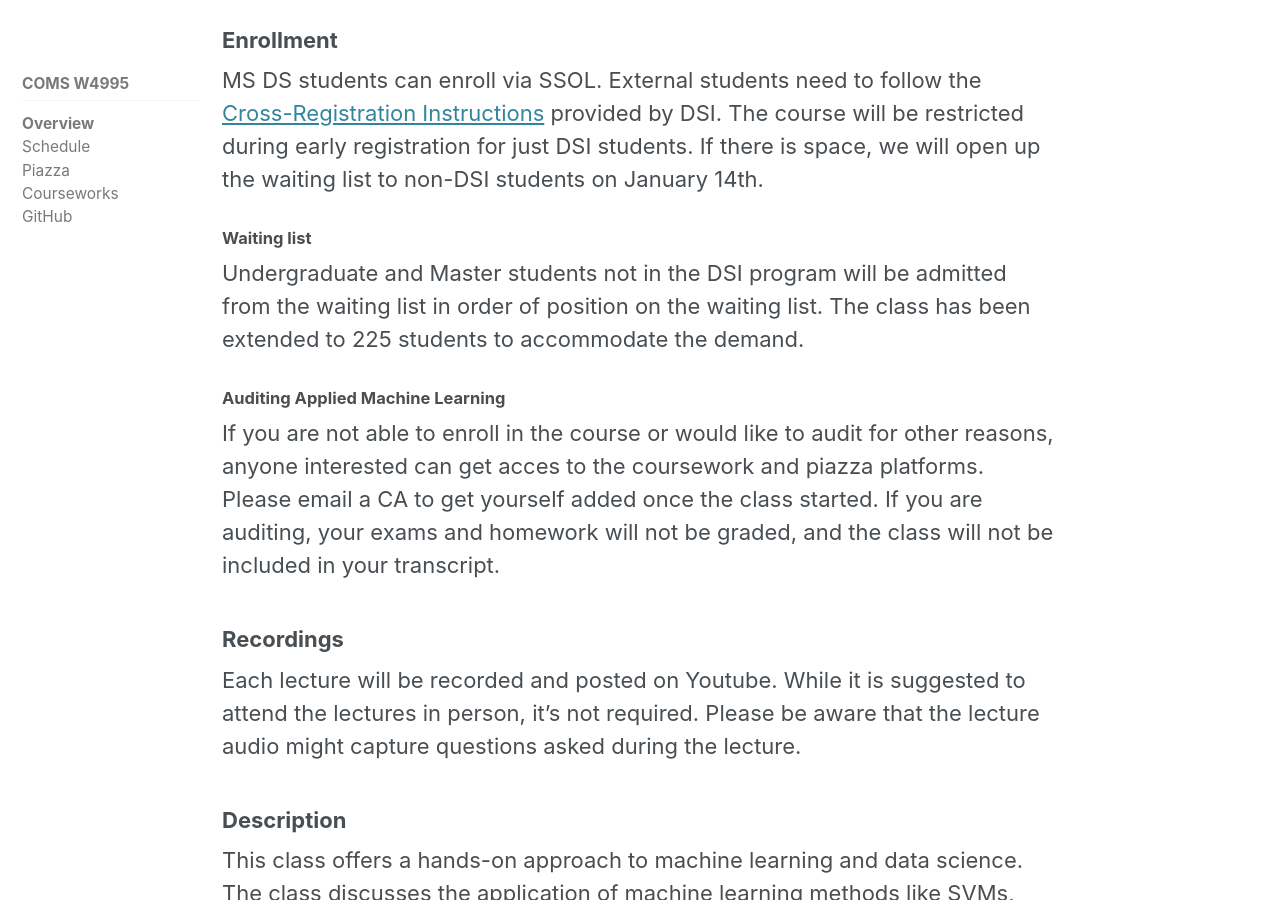
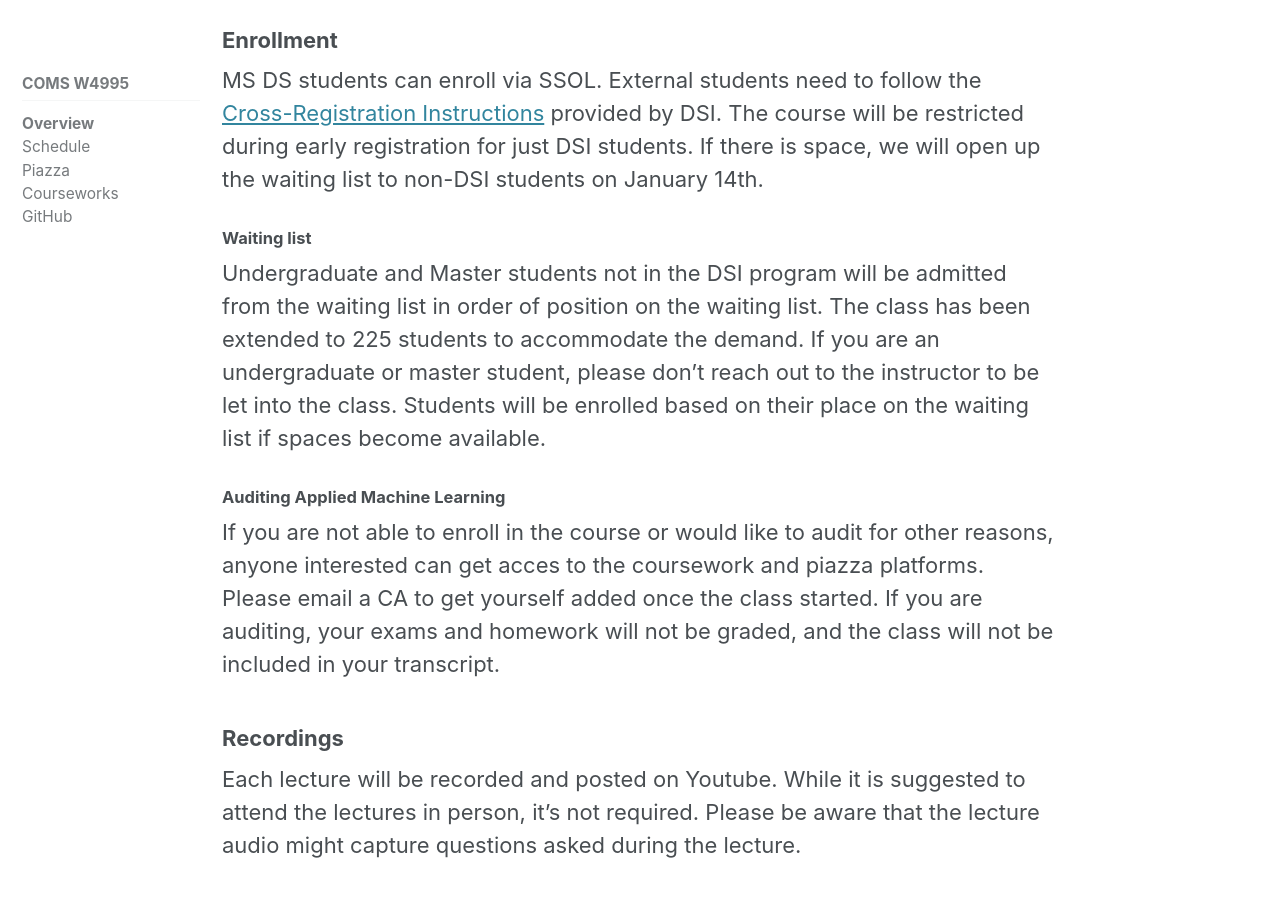
Before and after one commit to amueller/columbia-website, a Jekyll site: the page built from _comsw4995s20/home.md, in a window 1280 px wide and 900 px high, scrolled down 753 px. Built offline with Jekyll 4.4.1, drawn with Linux system fonts in a browser that asks for light colours; cached includes are drawn as plain includes; nearby versions of some CDN libraries.

```diff
--- a/_comsw4995s20/home.md
+++ b/_comsw4995s20/home.md
@@ -30,6 +30,9 @@ January 14th.
 Undergraduate and Master students not in the DSI program will be admitted from
 the waiting list in order of position on the waiting list.
 The class has been extended to 225 students to accommodate the demand.
+If you are an undergraduate or master student, please don't reach out to the
+instructor to be let into the class. Students will be enrolled based on their
+place on the waiting list if spaces become available.
 
 #### Auditing Applied Machine Learning
 If you are not able to enroll in the course or would like to audit for other
```
Also changed, not shown: _comsw4995s20/lectures.md (+2 -2 lines).
